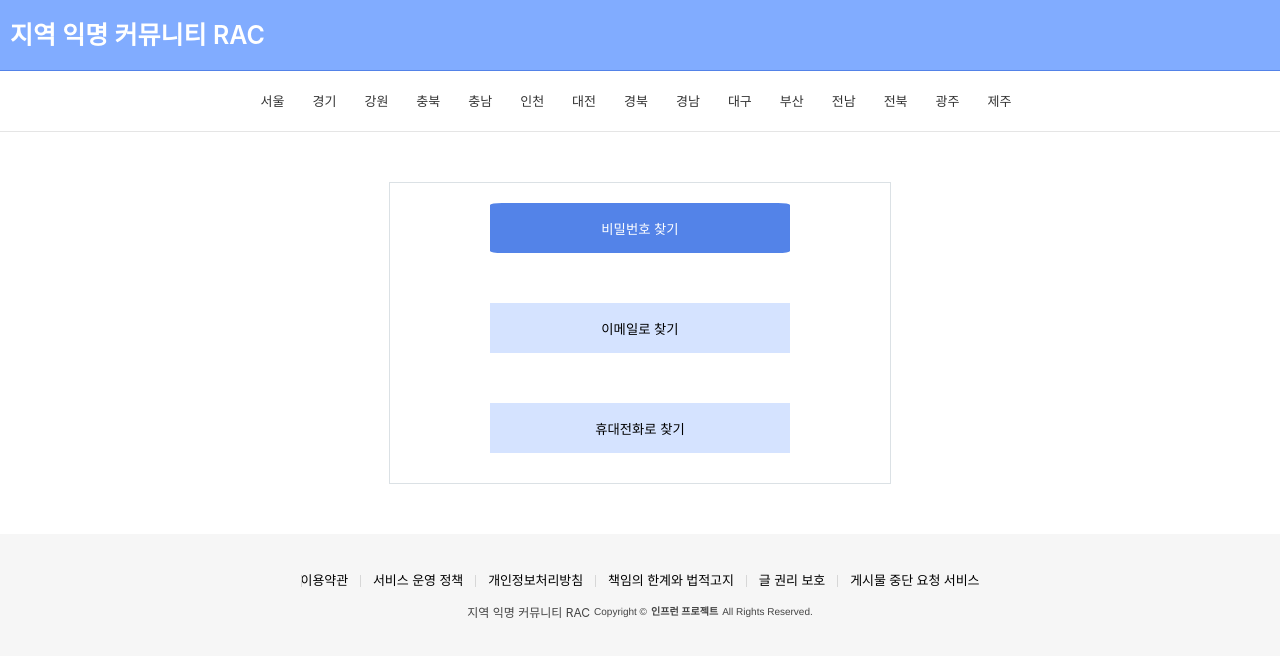
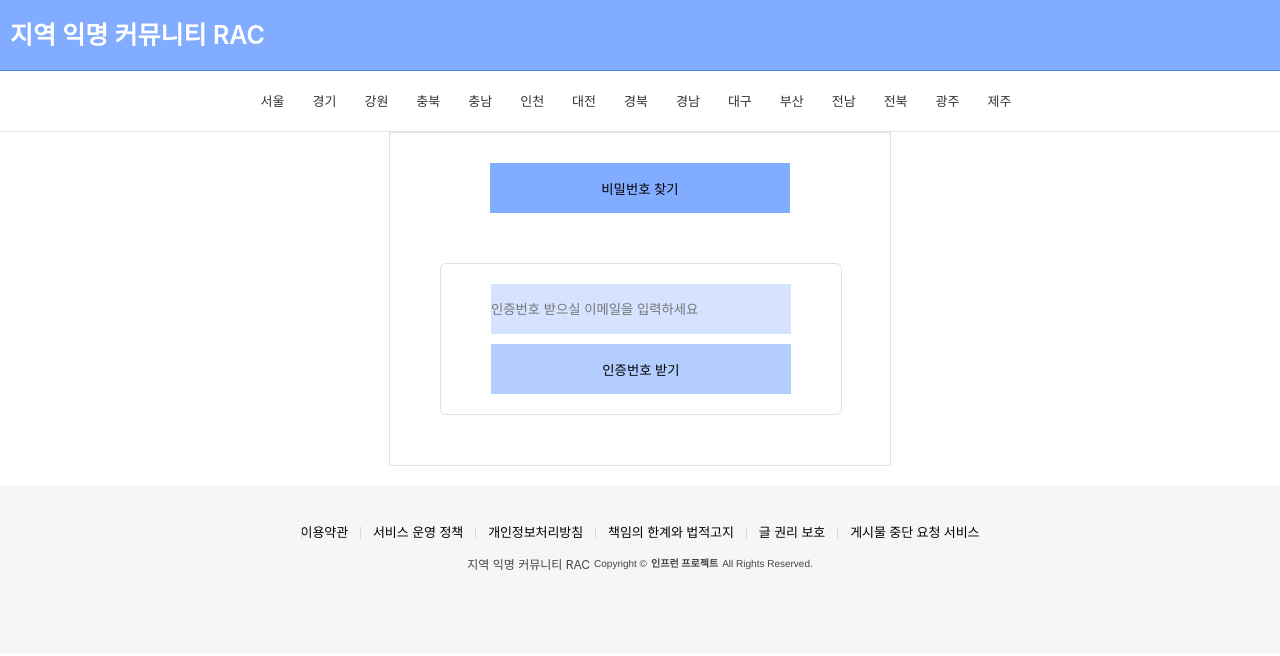
Before and after one commit to hamseungwan2023/InfleanProject, a React (Create React App) app in the folder client/: page /findid in a window 1280 px wide. Shown: the top 656 px of the page. Built offline with nearby package versions, Linux system fonts and the light colour scheme; no server answers.

Commit message:
아이디 및 비밀번호 찾기 css,코드 수정

```diff
--- a/client/src/routes/Join.tsx
+++ b/client/src/routes/Join.tsx
@@ -334,7 +334,7 @@ const Join = () => {
           <button onClick={(e) => mailConfirm(e)}>인증번호 받기</button>
         </div>
         {confirmEmail && (
-          <div className={style.wrapper_email}>
+          <div className={style.wrapper_confirmEmail}>
             <input
               name="confirmCode"
               type="text"
--- a/client/src/routes/findAccount/FindAccount.module.scss
+++ b/client/src/routes/findAccount/FindAccount.module.scss
@@ -1,60 +1,64 @@
 @charset "utf-8";
 @import "../../scss/variables.scss";
+.form {
+  width: 500px;
+  border: 1px solid $mainBorder;
+  margin-bottom: 20px;
 
-.find_wrap {
-  margin-top: 50px;
-  margin-bottom: 50px;
-  border: $mainBorder 1px solid;
-  width: 500px;
-  height: 300px;
-}
+  .FindAccount_Btn {
+    margin-top: 30px;
+    margin-left: 20%;
+    width: 300px;
+    height: 50px;
+    background-color: $main400;
+  }
 
-.FindAccount_Btn {
-  border-radius: 4%;
-  margin-top: 20px;
-  margin-left: 100px;
-  width: 300px;
-  height: 50px;
-  background: $main500;
-  color: white;
-}
-.firstClick {
-  margin-top: 50px;
-  margin-left: 100px;
-  width: 300px;
-  height: 50px;
-  background: $main200;
+  & > div {
+    box-sizing: border-box;
+    width: 500px;
+  }
 }
 
 .confirm_wrap {
-  margin-top: 60px;
-  margin-left: 100px;
-  height: 10px;
+  margin-top: 50px;
+  margin-left: 10%;
+  margin-bottom: 50px;
+  border: $mainBorder 1px solid;
+  width: 400px;
+  border-radius: 6px;
 
-  input {
-    background: $main200;
-    width: 230px;
-    height: 50px;
+  .box {
+    margin-top: 10px;
+    margin-bottom: 20px;
+    input {
+      margin-top: 10px;
+      margin-left: 50px;
+      width: 300px;
+      height: 50px;
+      background: $main200;
+    }
+    button {
+      margin-top: 10px;
+      margin-left: 50px;
+      background-color: $main300;
+      width: 300px;
+      height: 50px;
+    }
   }
-  button {
-    margin-left: 10px;
-    background: $main400;
-    height: 50px;
-    // width: 60px;
-    border-radius: 4px;
-    color: white;
+
+  h2 {
+    margin-top: 10px;
+    margin-left: 50px;
+    margin-bottom: 10px;
   }
-  button:hover {
-    background: $main500;
-  }
-  p {
-    margin-top: 10px;
-    font-size: 13px;
+
+  .userInfo {
+    margin-left: 5px;
+    margin-right: 5px;
+    color: $main500;
   }
 }
 
 .timer {
-  position: absolute;
-  top: 15px;
-  left: 101%;
+  margin-left: 50px;
 }
--- a/client/src/routes/findAccount/FindUserId.tsx
+++ b/client/src/routes/findAccount/FindUserId.tsx
@@ -6,13 +6,7 @@ import Timer from "./Timer";
 
 const FindUserId = () => {
   const [secondClick, setSecondClick] = useState<boolean>(false);
-  const [emailClick, setEmailClick] = useState<boolean>(false);
-  const [phoneClick, setPhoneClick] = useState<boolean>(false);
-  const [hide, setHide] = useState<boolean>(false);
-
   const [email, setEmail] = useState<string>("");
-  const [number, setNumber] = useState<string>("");
-  const [accessCode, setAccessCode] = useState<string>("");
   const [uAccessCode, setUAccessCode] = useState<string>("");
   const [uId, setUId] = useState<string>("");
 
@@ -27,16 +21,11 @@ const FindUserId = () => {
       localStorage.clear();
       navigate("/");
     }
-    if (emailClick === true) setHide(true);
-    if (phoneClick === true) setHide(true);
-    getNumber();
   });
 
   const onChange = (e: any) => {
     if (e.target.name === "email") {
       setEmail(e.target.value);
-    } else if (e.target.name === "number") {
-      setNumber(e.target.value);
     } else if (e.target.name === "uAccessCode") {
       setUAccessCode(e.target.value);
     }
@@ -45,61 +34,33 @@ const FindUserId = () => {
   //이메일로 인증번호 수신
   const postEmail = async (e: any) => {
     e.preventDefault();
-    // try {
-    //   const response = await axios.post(`/user/findid`, {
-
-    //   setUId(response.data.username);
-
-    //   setSecondClick(true);
-    //   }}
     try {
-      const response = await axios.post("/user/findid", {
-        accessCode,
+      const response = await axios.post("/email/mailConfirm", {
+        email: email,
       });
-      setUId(response.data.username);
+      setUAccessCode(response.data);
       setSecondClick(true);
     } catch (err) {
       console.error(err);
     }
   };
 
-  //휴대폰으로 인증번호 수신
-  const postPhone = async (e: any) => {
+  //유저가 입력한 인증번호와 get으로 가져온 인증번호랑 비교
+  const compareNumber = async (e: any) => {
     e.preventDefault();
     try {
-      const response = await axios.post(`/user/findid`, {
-        phoneNumber: number,
+      const response = await axios.post("/email/findId", {
+        email: email,
+        code: uAccessCode,
       });
-      setUId(response.data.username);
-      setSecondClick(true);
+      setUId(response.data);
     } catch (err) {
       console.error(err);
     }
   };
 
-  //인증번호 가져오기
-  const getNumber = async () => {
-    try {
-      const response = await axios.get(`/api/user/certNumber
-      `);
-      setAccessCode(response.data.certNumber);
-    } catch (err) {
-      console.error(err);
-    }
-  };
-
-  //유저가 입력한 인증번호와 get으로 가져온 인증번호랑 비교
-  const compareNumber = (e: any) => {
-    e.preventDefault();
-    if (accessCode === uAccessCode) {
-      alert(`아이디는 ${uId} 입니다`);
-    } else {
-      alert("인증번호가 다릅니다");
-    }
-  };
-
   return (
-    <div className={Style.find_wrap}>
+    <div className={Style.form}>
       <div>
         <button
           className={Style.FindAccount_Btn}
@@ -108,59 +69,36 @@ const FindUserId = () => {
           비밀번호 찾기
         </button>
         <div>
-          {emailClick === false ? (
-            <div>
-              {hide === false ? (
-                <button
-                  className={Style.firstClick}
-                  onClick={() => setEmailClick(true)}
-                >
-                  이메일로 찾기
-                </button>
-              ) : null}
-            </div>
-          ) : (
           <div className={Style.confirm_wrap}>
+            <div className={Style.box}>
               <input
                 name="email"
                 placeholder="인증번호 받으실 이메일을 입력하세요"
                 onChange={onChange}
               ></input>
+              {!secondClick && (
                 <button onClick={(e) => postEmail(e)}>인증번호 받기</button>
+              )}
             </div>
-          )}
-          {phoneClick === false ? (
-            <div>
-              {hide === false ? (
-                <button
-                  className={Style.firstClick}
-                  onClick={() => setPhoneClick(true)}
-                >
-                  휴대전화로 찾기
-                </button>
-              ) : null}
-            </div>
-          ) : (
-            <div className={Style.confirm_wrap}>
-              <input
-                name="phone"
-                placeholder="인증번호 받으실 전화번호 입력하세요"
-                onChange={onChange}
-              ></input>
-              <button onClick={(e) => postPhone(e)}>인증번호 받기</button>
-            </div>
-          )}
             {secondClick === true ? (
-            <div className={Style.confirm_wrap}>
+              <div className={Style.box}>
                 <input
                   placeholder="인증번호를 입력하세요"
                   name="uAccessCode"
                   onChange={onChange}
                 ></input>
                 <button onClick={(e) => compareNumber(e)}>인증하기</button>
-              <Timer />
+                {uId.length === 0 && <Timer />}
+                {uId.length > 1 && (
+                  <h2>
+                    귀하의 아이디는
+                    <span className={Style.userInfo}>{uId}</span>
+                    입니다.
+                  </h2>
+                )}
               </div>
             ) : null}
+          </div>
         </div>
       </div>
     </div>
--- a/client/src/routes/findAccount/FindUserPw.tsx
+++ b/client/src/routes/findAccount/FindUserPw.tsx
@@ -5,13 +5,10 @@ import axios from "axios";
 import Timer from "./Timer";
 
 const FindUserPw = () => {
-  const [next, setNext] = useState<boolean>(false);
   const [secondClick, setSecondClick] = useState<boolean>(false);
 
   const [email, setEmail] = useState<string>("");
-  const [number, setNumber] = useState<string>("");
-  const [userPhone, setUserPhone] = useState<string>("");
-  const [accessCode, setAccessCode] = useState<string>("");
+  const [username, setUsername] = useState<string>("");
   const [uAccessCode, setUAccessCode] = useState<string>("");
   const [uPw, setUPw] = useState<string>("");
 
@@ -25,70 +22,46 @@ const FindUserPw = () => {
       localStorage.clear();
       navigate("/");
     }
-    getNumber();
-  });
+  }, []);
 
   const onChange = (e: any) => {
     if (e.target.name === "email") {
       setEmail(e.target.value);
-    } else if (e.target.name === "number") {
-      setNumber(e.target.value);
     } else if (e.target.name === "uAccessCode") {
       setUAccessCode(e.target.value);
     }
   };
 
-  //이메일의 휴대폰 번호 가져오기
-  const getUserData = async (e: any) => {
+  //인증번호 가져오기
+  const findPassword = async (e: any) => {
     e.preventDefault();
     try {
-      const response = await axios.post(`/user/findpw`, {
-        username: email,
+      const response = await axios.post(`/email/mailConfirm`, {
+        email: email,
       });
-      setUserPhone(response.data.phoneNumber);
-      setNext(true);
-    } catch (err) {
-      console.error(err);
-    }
-  };
-
-  //폰번호에 인증번호 보내기
-  const postPhone = async (e: any) => {
-    e.preventDefault();
-    try {
-      const response = await axios.post(`/user/findid`, {
-        phoneNumber: number,
-      });
-      setAccessCode(response.data.certNumber);
       setSecondClick(true);
     } catch (err) {
       console.error(err);
     }
   };
 
-  //인증번호 가져오기
-  const getNumber = async () => {
+  //유저가 넣은 인증번호랑 get으로 가져온 인증번호 비교하기
+  const compareNumber = async (e: any) => {
+    e.preventDefault();
     try {
-      const response = await axios.get(`/user/certNumber
-      `);
-      setUPw(response.data.password);
+      const response = await axios.post("/email/resetPassword", {
+        email: email,
+        username: username,
+        code: uAccessCode,
+      });
+      setUPw(response.data);
     } catch (err) {
       console.error(err);
     }
   };
 
-  //유저가 넣은 인증번호랑 get으로 가져온 인증번호 비교하기
-  const compareNumber = (e: any) => {
-    e.preventDefault();
-    if (accessCode === uAccessCode) {
-      alert(`비밀번호는 ${uPw} 입니다.`);
-    } else {
-      alert("인증번호가 다릅니다");
-    }
-  };
-
   return (
-    <div className={Style.find_wrap}>
+    <div className={Style.form}>
       <div>
         <button
           className={Style.FindAccount_Btn}
@@ -96,43 +69,42 @@ const FindUserPw = () => {
         >
           아이디 찾기
         </button>
-        {next === false ? (
+
         <div className={Style.confirm_wrap}>
+          <div className={Style.box}>
+            <input
+              name="username"
+              placeholder="아이디를 입력하세요"
+              onChange={(e) => setUsername(e.target.value)}
+            ></input>
             <input
               name="email"
               placeholder="비밆번호를 찾을 이메일을 입력하세요"
               onChange={onChange}
             ></input>
-            <button onClick={(e) => getUserData(e)}>다음</button>
-          </div>
+
+            {secondClick === false ? (
+              <button onClick={(e) => findPassword(e)}>인증번호 받기</button>
             ) : (
               <div>
-            <div>
-              <div className={Style.confirm_wrap}>
-                <input
-                  name="phone"
-                  // defaultValue={userPhone} 이메일의 휴대폰 번호
-
-                  placeholder="인증번호 받으실 전화번호 입력하세요"
-                  onChange={onChange}
-                ></input>
-                <button onClick={(e) => postPhone(e)}>인증번호 받기</button>
-              </div>
-
-              {secondClick === true ? (
-                <div className={Style.confirm_wrap}>
                 <input
                   placeholder="인증번호를 입력하세요"
                   name="uAccessCode"
                   onChange={onChange}
                 ></input>
-                  <button onClick={(e) => compareNumber(e)}>인증하기</button>
-                  <Timer />
-                </div>
+                {uPw.length === 0 && <Timer />}
+                <button onClick={(e) => compareNumber(e)}>인증</button>
+
+                {uPw.length > 1 ? (
+                  <h2>
+                    귀하의 임시 비밀번호는
+                    <span className={Style.userInfo}>{uPw}</span>입니다.
+                  </h2>
                 ) : null}
               </div>
+            )}
           </div>
-        )}
+        </div>
       </div>
     </div>
   );
```
Also changed, not shown: client/src/routes/Join.module.scss (+10 -0 lines). Lines whose indentation alone changed are shown as unchanged.
